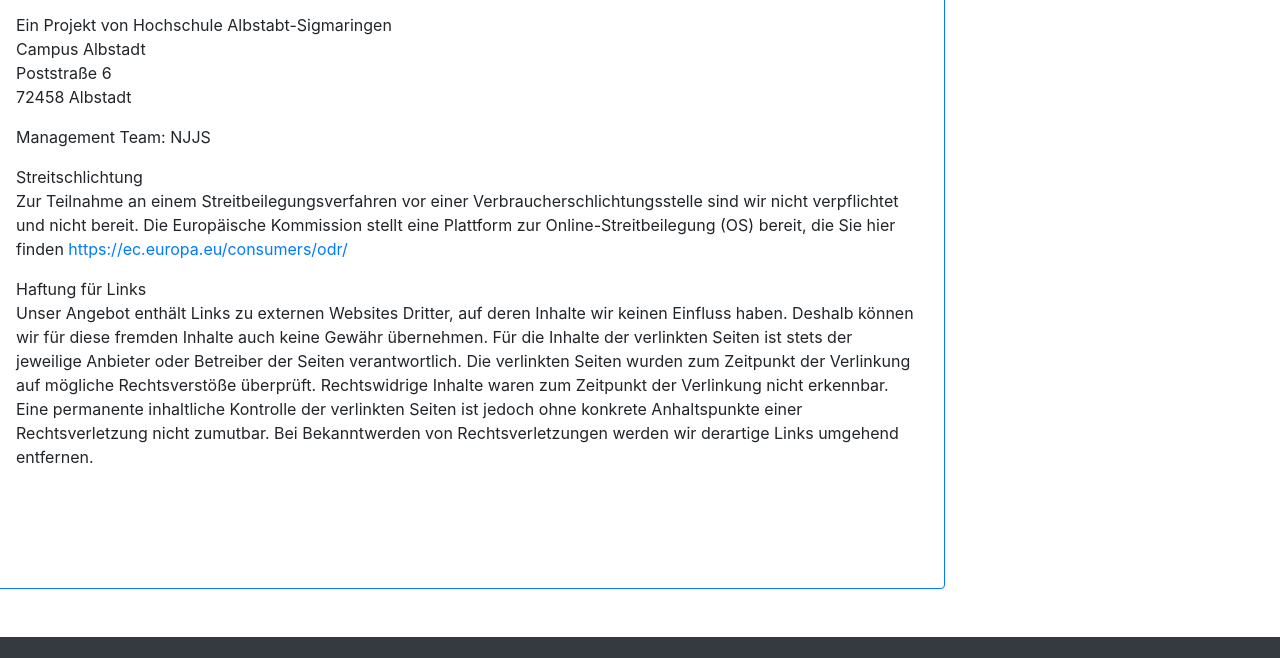
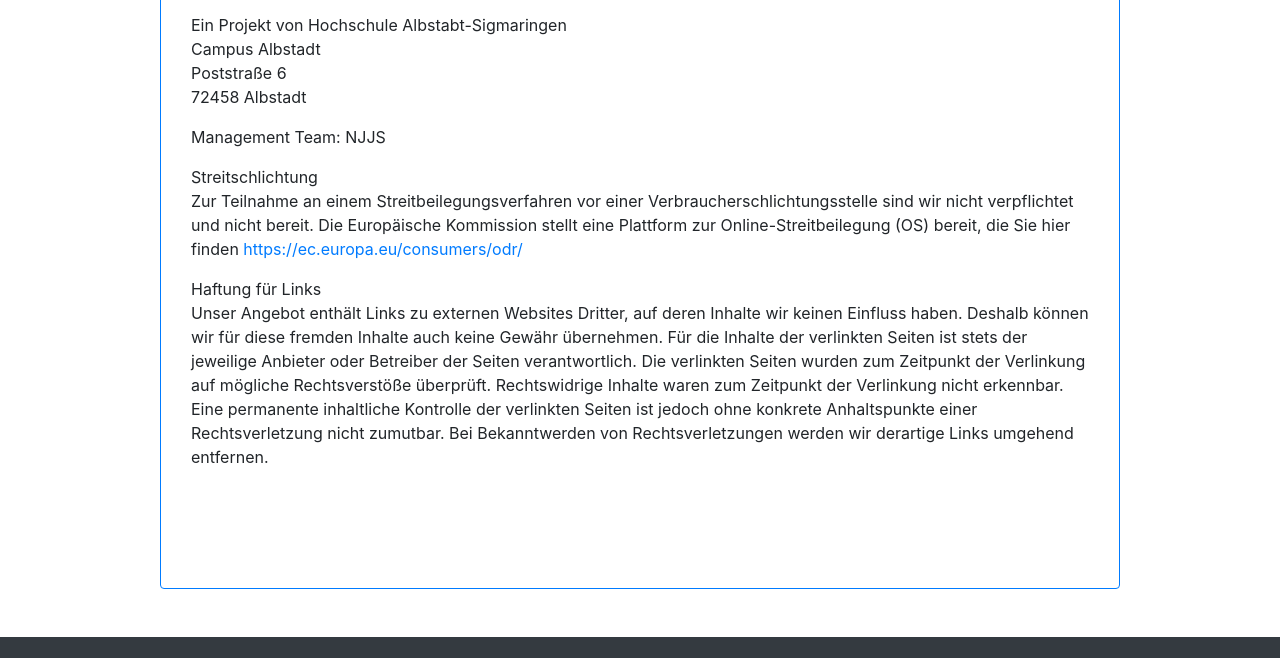
Before and after one commit to Jugo84/WebAnwendungen2Praktikum, a plain HTML site: page Coding/Impressum.html in a window 1280 px wide. Shown: the part 337-995 px from the top of the page. Drawn offline with nearby package versions, Linux system fonts and the light colour scheme.

Commit message:
Improved some things

```diff
--- a/Coding/CSS-Styles/style.css
+++ b/Coding/CSS-Styles/style.css
@@ -135,3 +135,10 @@
   padding-top: -10px;
   padding-left: 10px;
 }
+
+
+/* Style für impressum */
+
+.impressum{
+  margin-left: auto;
+}
--- a/Coding/Impressum.html
+++ b/Coding/Impressum.html
@@ -46,7 +46,7 @@
   <div class="gap">
   </div>
 
-  <div class = "container border border-primary rounded row h-100 mt-3 mb-5 mr-auto">
+  <div class = "container border border-primary rounded row h-100 mt-3 mb-5 mr-auto impressum">
     <div class="col-sm-12 my-auto">
     <h2 class="text-left text-uppercase text-primary font-weight-bold mt-5 mb-3"> Impressum </h2>
 
```
Also changed, not shown: Coding/home.html (+1 -0 lines).
